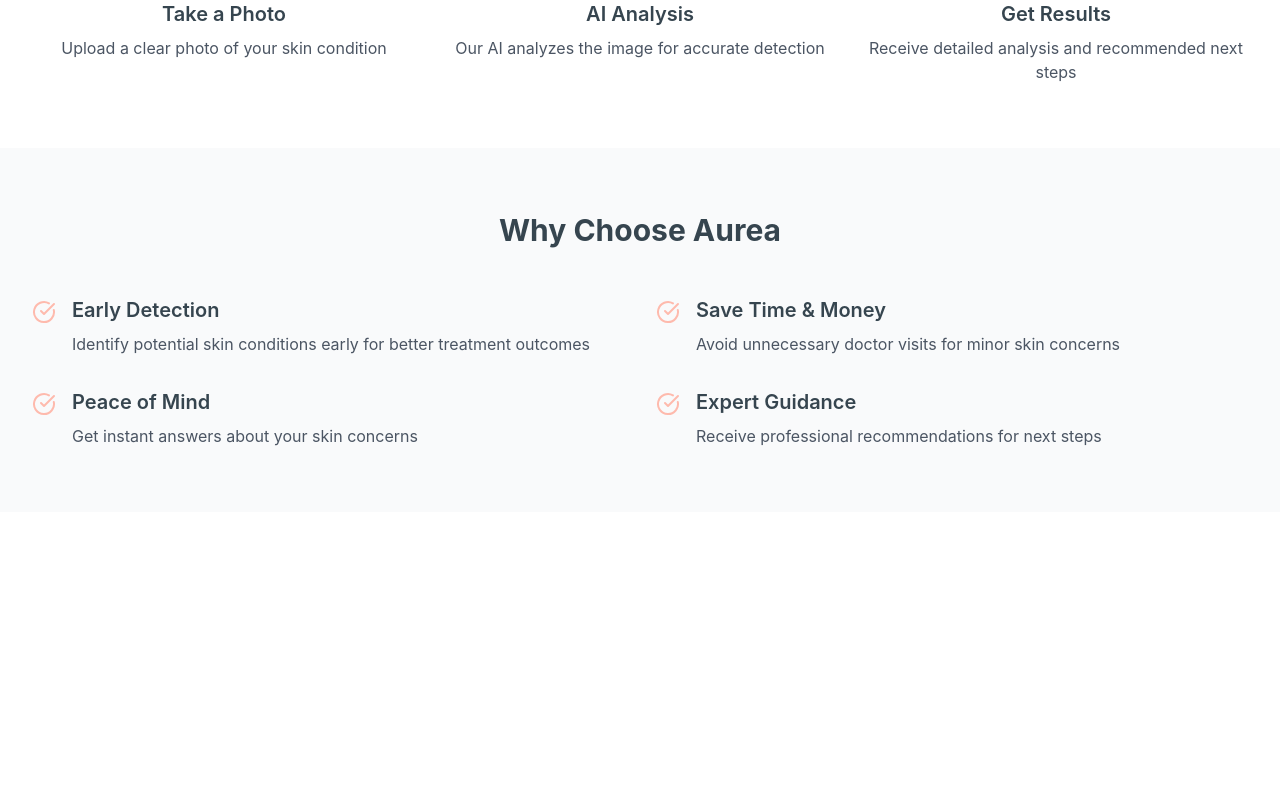
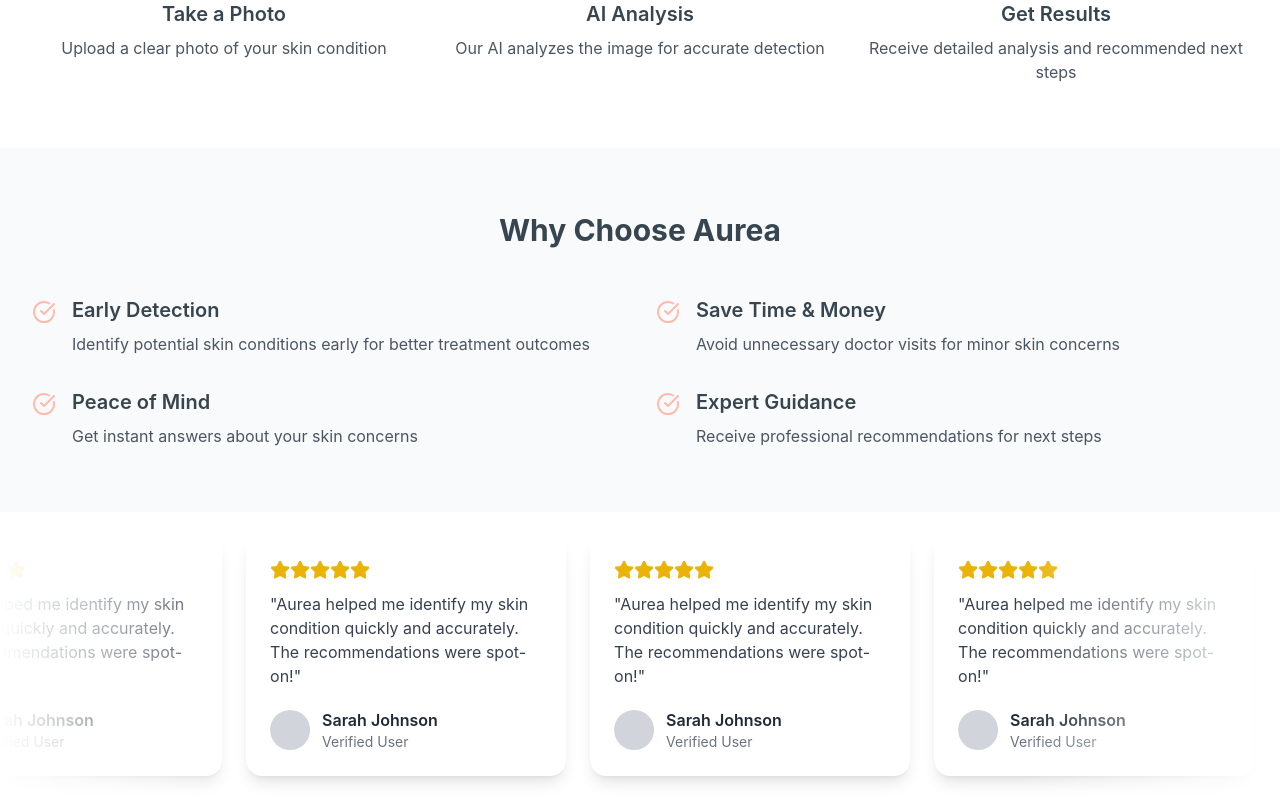
Before and after one commit to ekas-7/Noobz, a React (Vite) app in the folder frontend/: page / in a window 1280 px wide. Shown: the part 1116-1916 px from the top of the page. Before the commit the page ends 1628 px from the top, so only its background shows below. Built offline with nearby package versions, Linux system fonts and the light colour scheme.

Commit message:
Testimonials created

```diff
--- a/frontend/package.json
+++ b/frontend/package.json
@@ -10,10 +10,13 @@
     "preview": "vite preview"
   },
   "dependencies": {
+    "clsx": "^2.1.1",
+    "framer-motion": "^11.11.11",
     "lucide-react": "^0.456.0",
     "react": "^18.3.1",
     "react-dom": "^18.3.1",
-    "react-router-dom": "^6.28.0"
+    "react-router-dom": "^6.28.0",
+    "tailwind-merge": "^2.5.4"
   },
   "devDependencies": {
     "@eslint/js": "^9.13.0",
--- /dev/null
+++ b/frontend/src/components/landingPage/Testimonials.jsx
@@ -0,0 +1,116 @@
+import { Menu, X, CheckCircle, Camera, Upload, Shield, Star, ChevronDown } from 'lucide-react';
+import { cn } from "../../lib/utils";
+import React, { useEffect, useState } from "react";
+
+const Testimonials = ({
+  direction = "left",
+  speed = "fast",
+  pauseOnHover = true,
+  className
+}) => {
+  const containerRef = React.useRef(null);
+  const scrollerRef = React.useRef(null);
+
+  useEffect(() => {
+    addAnimation();
+  }, []);
+
+  const [start, setStart] = useState(false);
+
+  const items = [
+    {
+        quote: "qwertyuiop",
+        name: "name",
+        title: "title",
+    },
+    {
+        quote: "qwertyuiop",
+        name: "name",
+        title: "title",
+    },
+    {
+        quote: "qwertyuiop",
+        name: "name",
+        title: "title",
+    },
+    {
+        quote: "qwertyuiop",
+        name: "name",
+        title: "title",
+    }
+]
+
+  function addAnimation() {
+    if (containerRef.current && scrollerRef.current) {
+      const scrollerContent = Array.from(scrollerRef.current.children);
+
+      scrollerContent.forEach((item) => {
+        const duplicatedItem = item.cloneNode(true);
+        if (scrollerRef.current) {
+          scrollerRef.current.appendChild(duplicatedItem);
+        }
+      });
+
+      getDirection();
+      getSpeed();
+      setStart(true);
+    }
+  }
+
+  const getDirection = () => {
+    if (containerRef.current) {
+      containerRef.current.style.setProperty("--animation-direction", direction === "left" ? "forwards" : "reverse");
+    }
+  };
+
+  const getSpeed = () => {
+    if (containerRef.current) {
+      const duration = speed === "fast" ? "20s" : speed === "normal" ? "40s" : "80s";
+      containerRef.current.style.setProperty("--animation-duration", duration);
+    }
+  };
+
+  return (
+    <div
+      ref={containerRef}
+      className={cn(
+        "scroller relative z-20 max-w-7xl overflow-hidden [mask-image:linear-gradient(to_right,transparent,white_20%,white_80%,transparent)]",
+        className
+      )}
+    >
+      <ul
+        ref={scrollerRef}
+        className={cn(
+          "flex min-w-full shrink-0 gap-6 py-6 w-max flex-nowrap",
+          start && "animate-scroll",
+          pauseOnHover && "hover:[animation-play-state:paused]"
+        )}
+      >
+        {items.map((item, idx) => (
+          <div
+            key={idx}
+            className="bg-white p-6 rounded-2xl shadow-lg max-w-xs transition-transform transform hover:scale-105"
+          >
+            <div className="flex mb-3">
+              {[1, 2, 3, 4, 5].map((star) => (
+                <Star key={star} className="h-5 w-5 text-yellow-500 fill-current" />
+              ))}
+            </div>
+            <p className="text-gray-700 mb-5">
+              "Aurea helped me identify my skin condition quickly and accurately. The recommendations were spot-on!"
+            </p>
+            <div className="flex items-center">
+              <div className="w-10 h-10 bg-gray-300 rounded-full mr-3"></div>
+              <div>
+                <p className="font-semibold text-gray-800">Sarah Johnson</p>
+                <p className="text-sm text-gray-500">Verified User</p>
+              </div>
+            </div>
+          </div>
+        ))}
+      </ul>
+    </div>
+  );
+};
+
+export default Testimonials;
--- /dev/null
+++ b/frontend/src/lib/utils.js
@@ -0,0 +1,6 @@
+import { clsx } from "clsx";
+import { twMerge } from "tailwind-merge";
+
+export function cn(...inputs) {
+  return twMerge(clsx(inputs));
+}
--- a/frontend/src/pages/LandingPage.jsx
+++ b/frontend/src/pages/LandingPage.jsx
@@ -4,6 +4,7 @@
 import Features from '../components/landingPage/Features'
 import HowItWorks from '../components/landingPage/HowItWorks'
 import Benefits from '../components/landingPage/Benefits'
+import Testimonials from '../components/landingPage/Testimonials'
 
 const LandingPage = () => {
   return (
@@ -13,6 +14,7 @@
         <Features />
         <HowItWorks />
         <Benefits />
+        <Testimonials />
     </div>
   )
 }
--- a/frontend/tailwind.config.js
+++ b/frontend/tailwind.config.js
@@ -1,3 +1,10 @@
+const defaultTheme = require("tailwindcss/defaultTheme");
+
+const colors = require("tailwindcss/colors");
+const {
+  default: flattenColorPalette,
+} = require("tailwindcss/lib/util/flattenColorPalette");
+
 /** @type {import('tailwindcss').Config} */
 export default {
   content: [
@@ -12,8 +19,30 @@
       },
       fontFamily: {
         inter: ['Inter', 'sans-serif'],
-      }
+      },
+      animation: {
+        scroll:
+          "scroll var(--animation-duration, 40s) var(--animation-direction, forwards) linear infinite",
+      },
+      keyframes: {
+        scroll: {
+          to: {
+            transform: "translate(calc(-50% - 0.5rem))",
+          },
+        },
+      },
     }
   },
-  plugins: [],
+  plugins: [addVariablesForColors],
 }
+
+function addVariablesForColors({ addBase, theme }) {
+  let allColors = flattenColorPalette(theme("colors"));
+  let newVars = Object.fromEntries(
+    Object.entries(allColors).map(([key, val]) => [`--${key}`, val])
+  );
+
+  addBase({
+    ":root": newVars,
+  });
+}
```
Also changed, not shown: 1 other file (tests, documents, lock files or other folders).
